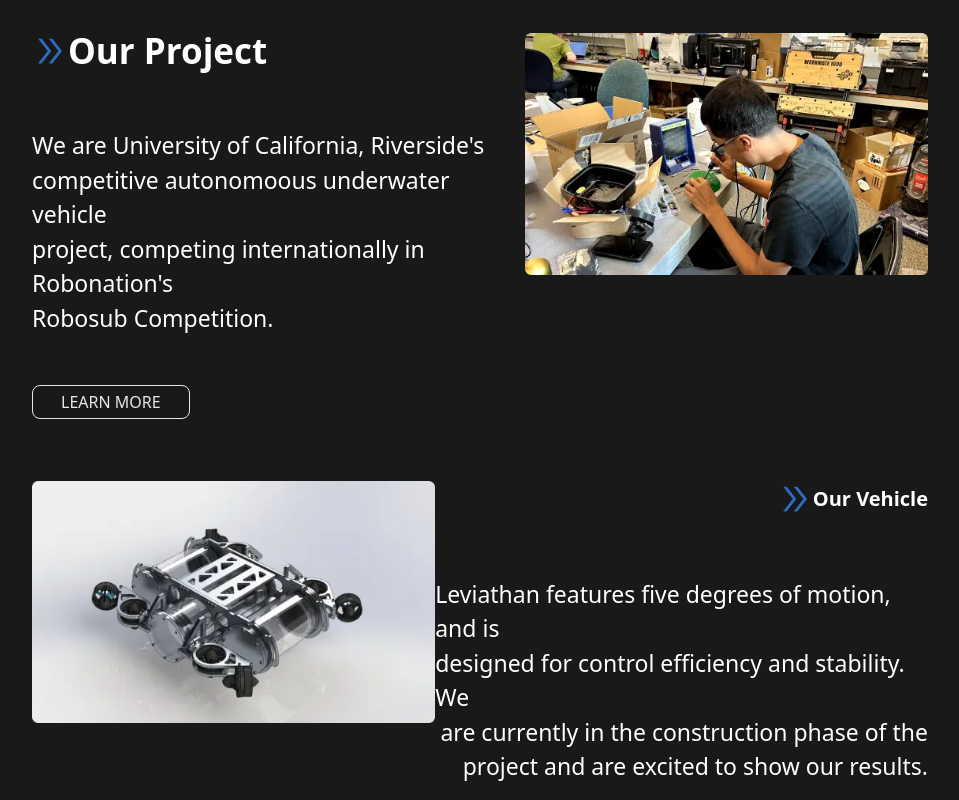
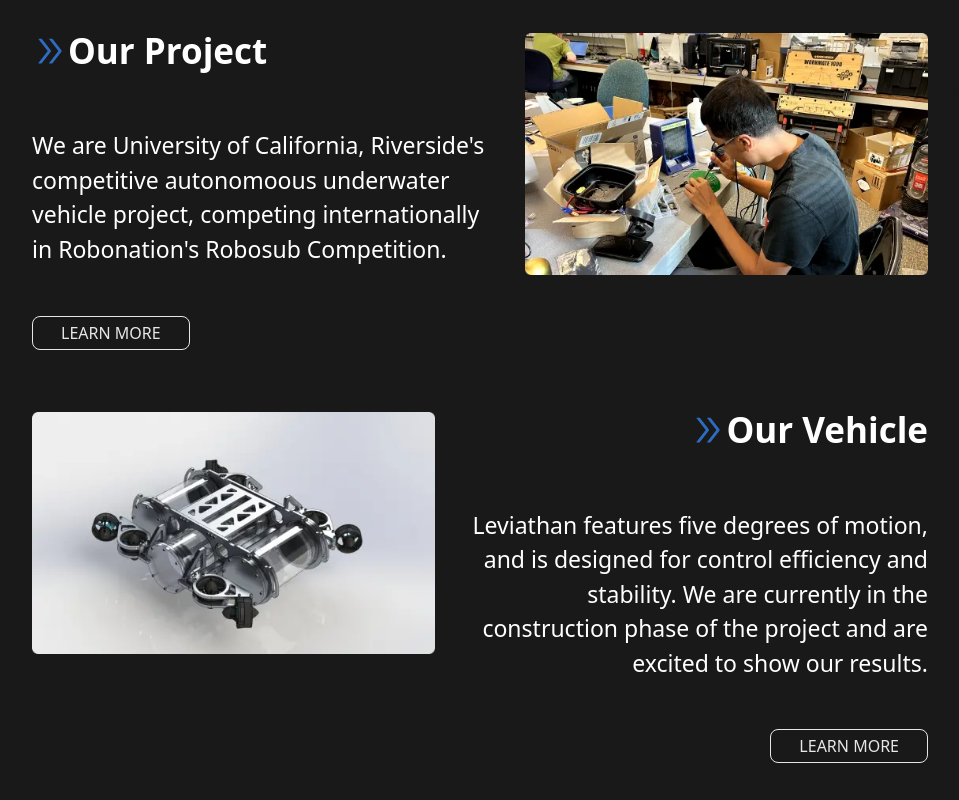
Before and after one commit to acm-ucr/robosub-website, a Next.js app: page / in a window 1280 px wide. Shown: the part 820-1620 px from the top of the page, without its empty margins (160-1119 px from the left). Built offline with nearby package versions, Linux system fonts and the light colour scheme.

Commit message:
fix text sixe

```diff
--- a/src/components/home/HomeTitle.jsx
+++ b/src/components/home/HomeTitle.jsx
@@ -13,16 +13,16 @@ const HomeTitle = () => {
         alt="Background image 2"
         className="w-screen top-1/2 absolute"
       />
-      <div className="w-screen md:right-[7%] right-[10%] md:bottom-[30%] bottom-[12%] absolute flex flex-col items-end text-xs md:text-xl  2xl:text-4xl ">
+      <div className="w-screen md:right-[7%] right-[10%] md:bottom-[30%] bottom-[12%] absolute flex flex-col items-end text-xs md:text-xl 2xl:text-3xl ">
         <p className="italic font-thin">Presenting</p>
         <p className="italic font-bold">Laviathan 2024</p>
         <SlArrowDown className="m-3 mr-9 md:mr-8 md:text-2xl" />
       </div>
-      <div className="md:text-[80px]  text-[25px] left-[15%] absolute top-[28%]  ">
-        <p className="  2xl:text-8xl drop-shadow-lg shadow-black font-bold text-robosub-yellow translate-y-3 md:translate-y-6 relative ">
+      <div className="md:text-[80px] 2xl:text-[100px] text-[25px] left-[15%] absolute top-[28%]  ">
+        <p className="drop-shadow-lg shadow-black font-bold text-robosub-yellow translate-y-3 md:translate-y-6 relative ">
           UCR
         </p>
-        <p className=" 2xl:text-9xl 2xl:mt-9 font-bold">ROBOSUB</p>
+        <p className="font-bold">ROBOSUB</p>
       </div>
     </div>
   );
--- a/src/components/home/InfoBox.jsx
+++ b/src/components/home/InfoBox.jsx
@@ -3,7 +3,6 @@ import image1 from "@/public/project.webp";
 import image2 from "@/public/vehicle1.webp";
 import Button from "../../components/Button";
 import { AiOutlineDoubleRight } from "react-icons/ai";
-const format = "font-sans font-light md:text-[23px] text-[13px] 2xl:text-3xl";
 
 const InfoBox = () => {
   return (
@@ -11,20 +10,17 @@ const InfoBox = () => {
       <div className="flex flex-col md:flex-row md:justify-between md:mb-[7%] mb-[50%] 2xl:w-[90%]">
         <div className="flex w-full mb-6 md:mb-0 md:w-[55%] flex-col ">
           <div className="flex items-center mb-6 md:mb-[12%]">
-            <AiOutlineDoubleRight className=" text-robosub-blue text-2xl md:text-4xl" />
+            <AiOutlineDoubleRight className=" text-robosub-blue text-2xl md:text-4xl 2xl:text-5xl" />
             <p className="font-bold text-xl md:text-[35px] 2xl:text-5xl ">
               Our Project
             </p>
           </div>
           <div className="mb-6 md:mb-[10%] ">
-            <p className={format}>
-              We are University of California, Riverside&apos;s
+            <p className="font-sans font-light md:text-[23px] text-[13px] 2xl:text-3xl w-[95%]">
+              We are University of California, Riverside&apos;s competitive
+              autonomoous underwater vehicle project, competing internationally
+              in Robonation&apos;s Robosub Competition.
             </p>
-            <p className={format}>competitive autonomoous underwater vehicle</p>
-            <p className={format}>
-              project, competing internationally in Robonation&apos;s
-            </p>
-            <p className={format}>Robosub Competition.</p>
           </div>
           <Button link="/about" text="LEARN MORE" />
         </div>
@@ -40,23 +36,17 @@ const InfoBox = () => {
 
         <div className="flex flex-col items-end w-full md:w-[55%]">
           <div className="flex items-center mb-6 md:mb-[12%]">
-            <AiOutlineDoubleRight className=" text-robosub-blue text-2xl md:text-4xl" />
-            <p className="font-bold text-xl md:text-[35px 2xl:text-5xl">
+            <AiOutlineDoubleRight className=" text-robosub-blue text-2xl md:text-4xl 2xl:text-5xl" />
+            <p className="font-bold text-xl md:text-[35px] 2xl:text-5xl">
               Our Vehicle
             </p>
           </div>
           <div className="flex flex-col items-end mb-6 md:mb-[10%] 2xl:text-4xl">
-            <p className={format}>
-              Leviathan features five degrees of motion, and is
-            </p>
-            <p className={format}>
-              designed for control efficiency and stability. We
-            </p>
-            <p className={format}>
-              are currently in the construction phase of the
-            </p>
-            <p className={format}>
-              project and are excited to show our results.
+            <p className="font-sans font-light md:text-[23px] text-[13px] 2xl:text-3xl w-[95%] text-end">
+              Leviathan features five degrees of motion, and is designed for
+              control efficiency and stability. We are currently in the
+              construction phase of the project and are excited to show our
+              results.
             </p>
           </div>
           <Button link="/vehicles" text="LEARN MORE" />
```
